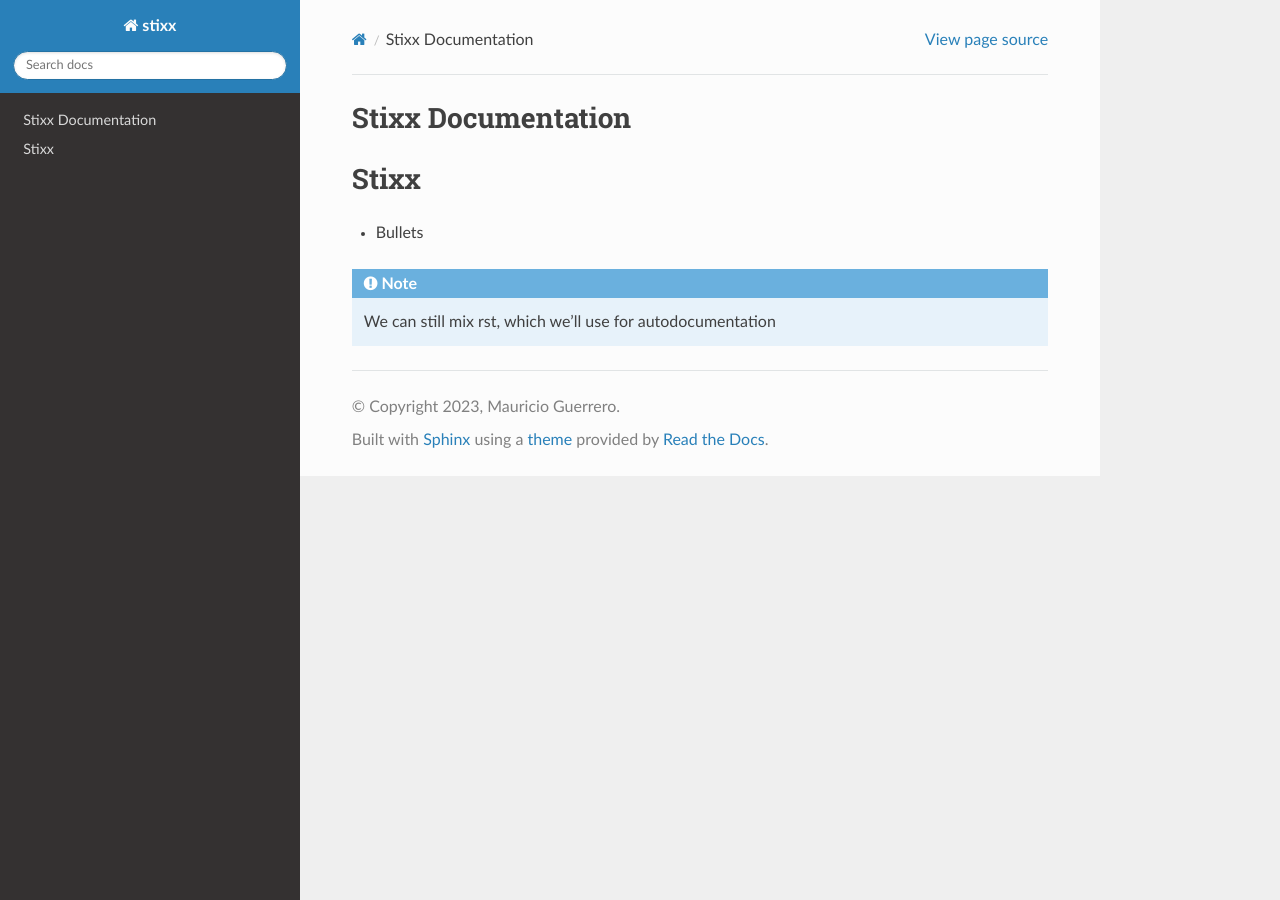
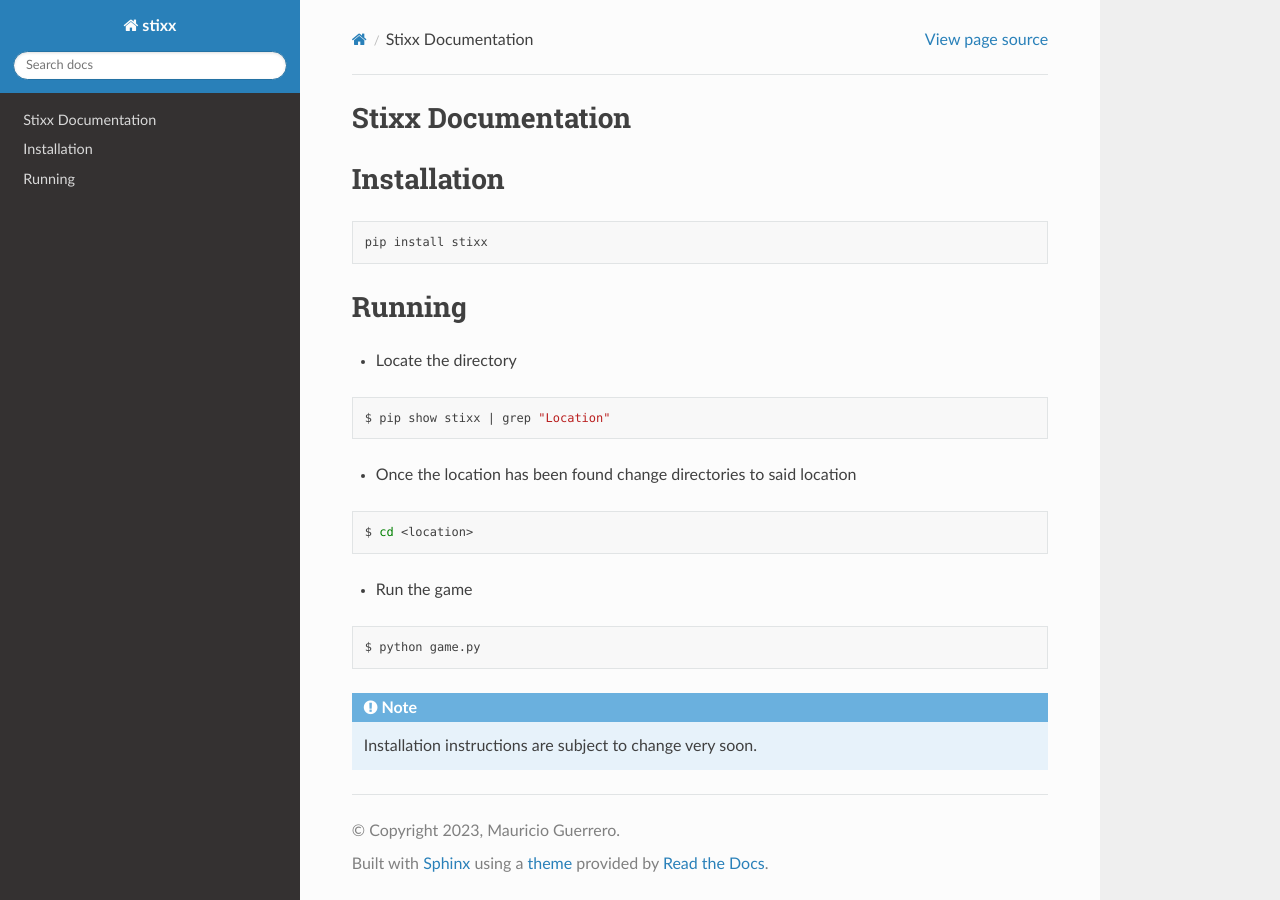
Before and after one commit to Mg4145/stixx, a Sphinx documentation site: the page built from docs/index.md, in a window 1280 px wide. Built offline with Sphinx 7.4.7 and the Read the Docs theme 2.0.0, drawn with Linux system fonts in a browser that asks for light colours.

Commit message:
Added install, run, etc instructions

````diff
--- a/docs/index.md
+++ b/docs/index.md
@@ -6,13 +6,28 @@
 
 # Stixx Documentation
 
-# Stixx
+# Installation
+```bash
+pip install stixx
+```
 
- - Bullets
+# Running
+  - Locate the directory
+```bash
+$ pip show stixx | grep "Location"
+```
+  - Once the location has been found change directories to said location
+  ```bash
+  $ cd <location>
+  ```
+  -  Run the game
+```bash
+$ python game.py
+```
 
 ```eval_rst
 .. note::
-  We can still mix rst, which we'll use for autodocumentation
+  Installation instructions are subject to change very soon.
 ```
 
 <!--
````
